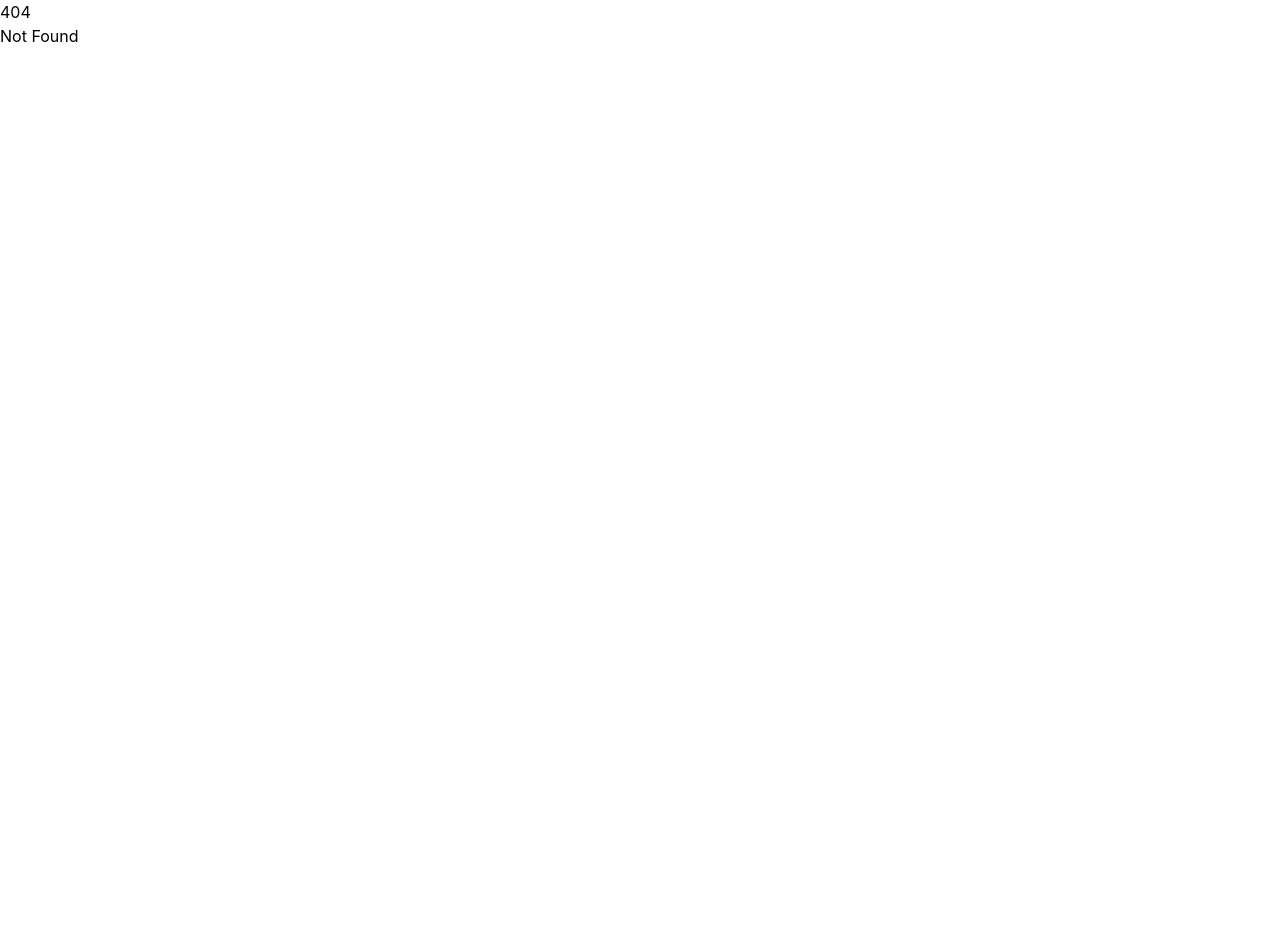
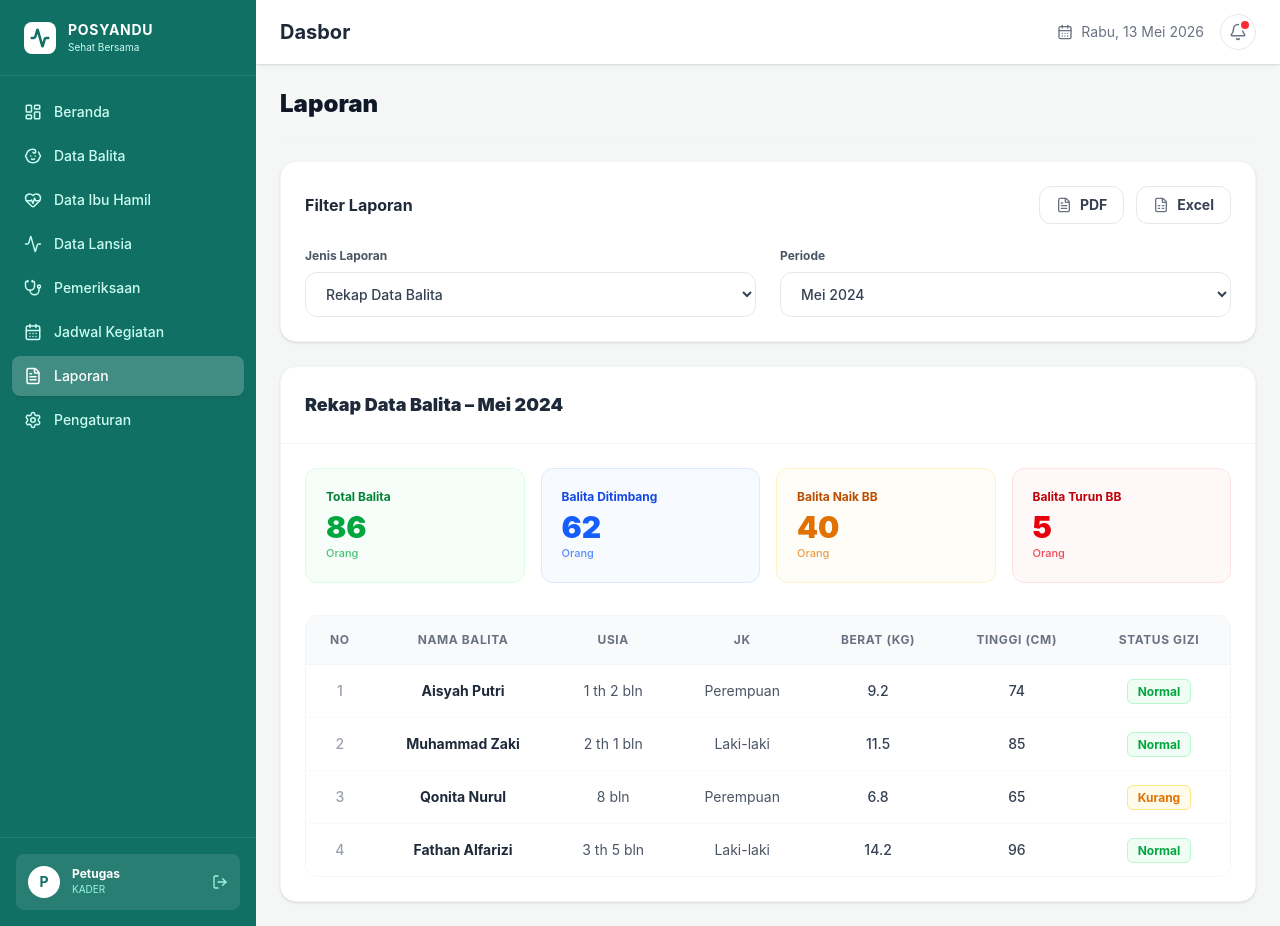
Before and after one commit to AchmadZackyGZ/posyanduNglabak, a SvelteKit app in the folder frontend/: page /dashboard/laporan in a window 1280 px wide. Before the commit this address had no page. Before the commit the page ends 800 px from the top, so only its background shows below. Built offline with nearby package versions, Linux system fonts and the light colour scheme; sample sign-in values are in the browser's storage.

Commit message:
feat: merancang antarmuka halaman laporan dengan kartu metrik dan filter dinamis

```diff
--- /dev/null
+++ b/frontend/src/routes/dashboard/laporan/+page.svelte
@@ -0,0 +1,190 @@
+<script lang="ts">
+	import { FileText, FileSpreadsheet } from 'lucide-svelte';
+
+	// --- STATE MANAGEMENT ---
+	let selectedJenisLaporan = $state('Rekap Data Balita');
+	let selectedPeriode = $state('Mei 2024');
+
+	// DATA DUMMY: Ringkasan Metrik
+	let summaryStats = $state({
+		totalBalita: 86,
+		balitaDitimbang: 62,
+		balitaNaik: 40,
+		balitaTurun: 5
+	});
+
+	// DATA DUMMY: Tabel Laporan
+	let laporanList = $state([
+		{
+			id: 1,
+			nama: 'Aisyah Putri',
+			usia: '1 th 2 bln',
+			jk: 'Perempuan',
+			berat: 9.2,
+			tinggi: 74,
+			statusGizi: 'Normal'
+		},
+		{
+			id: 2,
+			nama: 'Muhammad Zaki',
+			usia: '2 th 1 bln',
+			jk: 'Laki-laki',
+			berat: 11.5,
+			tinggi: 85,
+			statusGizi: 'Normal'
+		},
+		{
+			id: 3,
+			nama: 'Qonita Nurul',
+			usia: '8 bln',
+			jk: 'Perempuan',
+			berat: 6.8,
+			tinggi: 65,
+			statusGizi: 'Kurang'
+		},
+		{
+			id: 4,
+			nama: 'Fathan Alfarizi',
+			usia: '3 th 5 bln',
+			jk: 'Laki-laki',
+			berat: 14.2,
+			tinggi: 96,
+			statusGizi: 'Normal'
+		}
+	]);
+
+	// Helper warna badge status gizi
+	function getStatusColor(status: string) {
+		if (status === 'Normal') return 'bg-green-50 text-green-600 border-green-200';
+		if (status === 'Kurang') return 'bg-amber-50 text-amber-600 border-amber-200';
+		if (status === 'Buruk') return 'bg-red-50 text-red-600 border-red-200';
+		return 'bg-gray-50 text-gray-600 border-gray-200';
+	}
+</script>
+
+<svelte:head>
+	<title>Laporan - POSYANDU Sehat Bersama</title>
+</svelte:head>
+
+<div class="space-y-6">
+	<div class="border-b border-gray-100 pb-4">
+		<h1 class="text-2xl font-black text-gray-900">Laporan</h1>
+	</div>
+
+	<div class="rounded-2xl border border-gray-100 bg-white p-6 shadow-sm">
+		<div class="mb-6 flex flex-col items-start justify-between gap-4 md:flex-row md:items-center">
+			<h2 class="text-base font-bold text-gray-800">Filter Laporan</h2>
+			<div class="flex items-center gap-3">
+				<button
+					class="flex cursor-pointer items-center gap-2 rounded-xl border border-gray-200 bg-white px-4 py-2 text-sm font-bold text-gray-700 transition hover:bg-gray-50 active:scale-95"
+				>
+					<FileText size={16} class="text-gray-500" />
+					PDF
+				</button>
+				<button
+					class="flex cursor-pointer items-center gap-2 rounded-xl border border-gray-200 bg-white px-4 py-2 text-sm font-bold text-gray-700 transition hover:bg-gray-50 active:scale-95"
+				>
+					<FileSpreadsheet size={16} class="text-gray-500" />
+					Excel
+				</button>
+			</div>
+		</div>
+
+		<div class="grid grid-cols-1 gap-6 md:grid-cols-2">
+			<div>
+				<label class="mb-2 block text-xs font-bold text-gray-600">Jenis Laporan</label>
+				<select
+					bind:value={selectedJenisLaporan}
+					class="w-full rounded-xl border border-gray-200 bg-white px-4 py-3 text-sm font-medium text-gray-700 transition outline-none focus:border-[#117064] focus:ring-1 focus:ring-[#117064]"
+				>
+					<option value="Rekap Data Balita">Rekap Data Balita</option>
+					<option value="Rekap Pemeriksaan">Rekap Pemeriksaan</option>
+					<option value="Status Gizi">Status Gizi</option>
+					<option value="Kegiatan Posyandu">Kegiatan Posyandu</option>
+				</select>
+			</div>
+			<div>
+				<label class="mb-2 block text-xs font-bold text-gray-600">Periode</label>
+				<select
+					bind:value={selectedPeriode}
+					class="w-full rounded-xl border border-gray-200 bg-white px-4 py-3 text-sm font-medium text-gray-700 transition outline-none focus:border-[#117064] focus:ring-1 focus:ring-[#117064]"
+				>
+					<option value="Mei 2024">Mei 2024</option>
+					<option value="April 2024">April 2024</option>
+					<option value="Maret 2024">Maret 2024</option>
+				</select>
+			</div>
+		</div>
+	</div>
+
+	<div class="overflow-hidden rounded-2xl border border-gray-100 bg-white shadow-sm">
+		<div class="border-b border-gray-100 p-6">
+			<h2 class="text-lg font-black text-gray-800">{selectedJenisLaporan} – {selectedPeriode}</h2>
+		</div>
+
+		<div class="p-6">
+			<div class="mb-8 grid grid-cols-1 gap-4 sm:grid-cols-2 lg:grid-cols-4">
+				<div class="rounded-xl border border-green-100 bg-green-50/50 p-5">
+					<p class="text-xs font-bold text-green-700">Total Balita</p>
+					<p class="mt-1 text-3xl font-black text-green-600">{summaryStats.totalBalita}</p>
+					<p class="text-[11px] font-medium text-green-600/70">Orang</p>
+				</div>
+
+				<div class="rounded-xl border border-blue-100 bg-blue-50/50 p-5">
+					<p class="text-xs font-bold text-blue-700">Balita Ditimbang</p>
+					<p class="mt-1 text-3xl font-black text-blue-600">{summaryStats.balitaDitimbang}</p>
+					<p class="text-[11px] font-medium text-blue-600/70">Orang</p>
+				</div>
+
+				<div class="rounded-xl border border-amber-100 bg-amber-50/40 p-5">
+					<p class="text-xs font-bold text-amber-700">Balita Naik BB</p>
+					<p class="mt-1 text-3xl font-black text-amber-600">{summaryStats.balitaNaik}</p>
+					<p class="text-[11px] font-medium text-amber-600/70">Orang</p>
+				</div>
+
+				<div class="rounded-xl border border-red-100 bg-red-50/50 p-5">
+					<p class="text-xs font-bold text-red-700">Balita Turun BB</p>
+					<p class="mt-1 text-3xl font-black text-red-600">{summaryStats.balitaTurun}</p>
+					<p class="text-[11px] font-medium text-red-600/70">Orang</p>
+				</div>
+			</div>
+
+			<div class="w-full overflow-x-auto rounded-xl border border-gray-100">
+				<table class="w-full min-w-[900px] text-left text-sm text-gray-600">
+					<thead
+						class="border-b border-gray-100 bg-gray-50 text-xs font-bold tracking-wider text-gray-500 uppercase"
+					>
+						<tr>
+							<th class="w-16 px-6 py-4 text-center">NO</th>
+							<th class="px-6 py-4 text-center">NAMA BALITA</th>
+							<th class="px-6 py-4 text-center">USIA</th>
+							<th class="px-6 py-4 text-center">JK</th>
+							<th class="px-6 py-4 text-center">BERAT (KG)</th>
+							<th class="px-6 py-4 text-center">TINGGI (CM)</th>
+							<th class="px-6 py-4 text-center">STATUS GIZI</th>
+						</tr>
+					</thead>
+					<tbody class="divide-y divide-gray-50 bg-white">
+						{#each laporanList as row, index (row.id)}
+							<tr class="transition-colors hover:bg-gray-50/50">
+								<td class="px-6 py-4 text-center font-medium text-gray-400">{index + 1}</td>
+								<td class="px-6 py-4 text-center font-bold text-gray-800">{row.nama}</td>
+								<td class="px-6 py-4 text-center text-gray-600">{row.usia}</td>
+								<td class="px-6 py-4 text-center text-gray-600">{row.jk}</td>
+								<td class="px-6 py-4 text-center font-medium text-gray-700">{row.berat}</td>
+								<td class="px-6 py-4 text-center font-medium text-gray-700">{row.tinggi}</td>
+								<td class="px-6 py-4 text-center">
+									<span
+										class={`rounded-md border px-2.5 py-1 text-xs font-bold ${getStatusColor(row.statusGizi)}`}
+									>
+										{row.statusGizi}
+									</span>
+								</td>
+							</tr>
+						{/each}
+					</tbody>
+				</table>
+			</div>
+		</div>
+	</div>
+</div>
```
